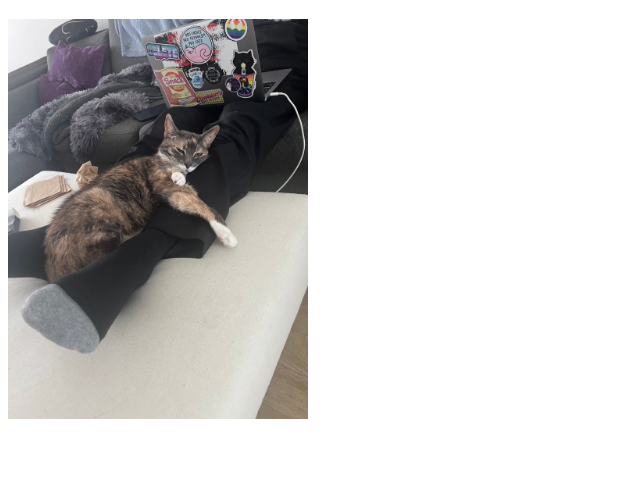
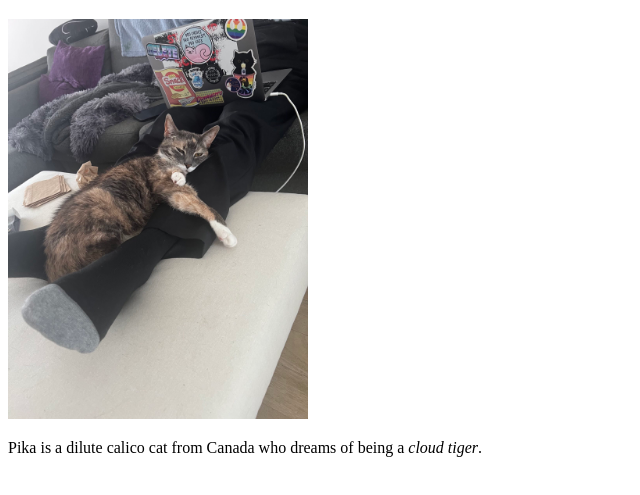
Before and after one commit to BillMills/vinces_class, a plain HTML site: page index.html in a window 1280 px wide. Shown: the part 61-556 px from the top of the page, without its empty margins (0-640 px from the left). Drawn offline with Linux system fonts and the light colour scheme.

Commit message:
important message

```diff
--- a/index.html
+++ b/index.html
@@ -7,5 +7,6 @@
 	<body>
 		<h1>Pika the Cat</h1>
 		<img style='height: 50vh' src='./IMG_3286.JPG'></img>
+		<p>Pika is a dilute calico cat from Canada who dreams of being a <i>cloud tiger</i>.</p>
 	</body>
 </html>
```
